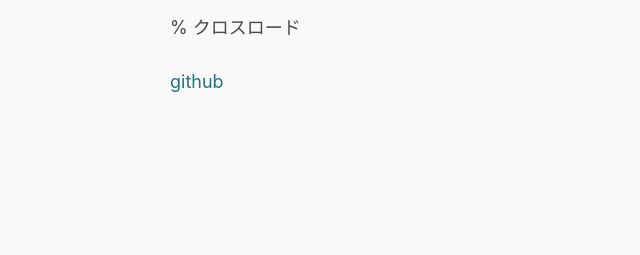
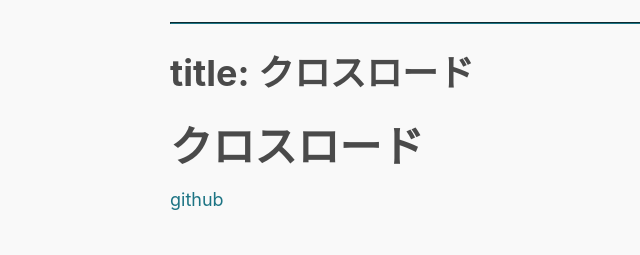
Before and after one commit to lfsorf/lfsorf.github.io, a plain HTML site: page index.html in a window 1280 px wide. Shown: the whole page, without its empty margins (128-768 px from the left). Drawn offline with Linux system fonts and the light colour scheme.

Commit message:
update index page and metadata

```diff
--- a/index.html
+++ b/index.html
@@ -25,8 +25,10 @@
   <![endif]-->
 </head>
 <body>
-<p>% クロスロード</p>
+<hr />
+<h2>title: クロスロード</h2>
+<h1>クロスロード</h1>
 <p><a href="https://github.com/lfsorf">github</a></p>
 </body>
 </html>
-<!--f99689202d8553ed1fcc0affb714040a  ./index.md-->
+<!--82644985e1ae1f2a82974068e4d86274  ./index.md-->
```
Also changed, not shown: 1 other file.
